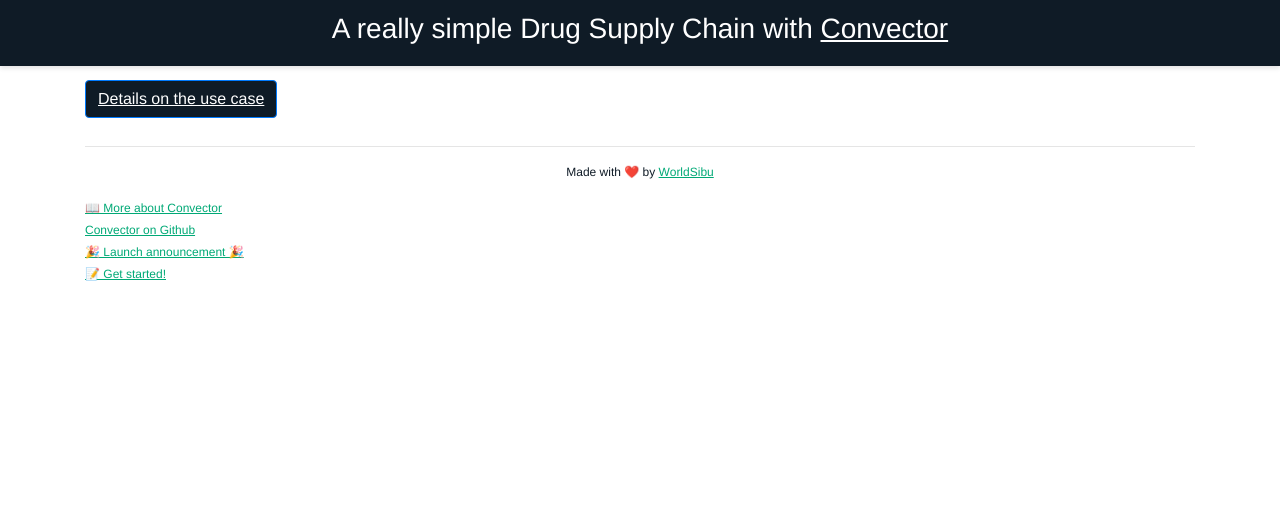
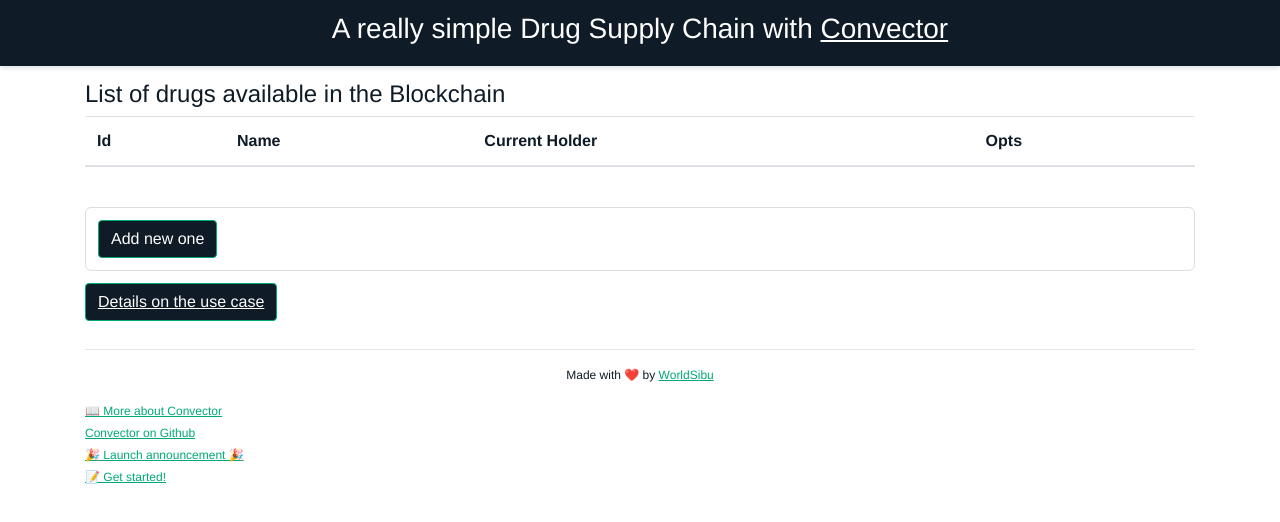
Before and after one commit to worldsibu/convector-example-drug-supply-chain, an Angular app in the folder @worldsibu/ui/: page / in a window 1280 px wide. Shown: the top 522 px of the page. Built offline with nearby package versions, Linux system fonts and the light colour scheme.

Commit message:
simple component for the drugs UI

```diff
--- a/@worldsibu/ui/src/app/app.component.html
+++ b/@worldsibu/ui/src/app/app.component.html
@@ -9,7 +9,10 @@
 <div class="container-fluid body">
   <div class="container">
     <div class="row">
-      <div class="col">
+      <div class="col-12">
+        <app-drugs></app-drugs>
+      </div>
+      <div class="col-12">
         <a class="btn btn-primary" data-toggle="collapse" href="#collapseExample" role="button" aria-expanded="false" aria-controls="collapseExample">
           Details on the use case
         </a>
@@ -53,6 +56,7 @@
         </div>
 
       </div>
+
     </div>
   </div>
 </div>
--- a/@worldsibu/ui/src/app/app.module.ts
+++ b/@worldsibu/ui/src/app/app.module.ts
@@ -3,11 +3,13 @@
 
 
 import { AppComponent } from './app.component';
+import { DrugsComponent } from './components/drugs/drugs.component';
 
 
 @NgModule({
   declarations: [
-    AppComponent
+    AppComponent,
+    DrugsComponent
   ],
   imports: [
     BrowserModule
--- /dev/null
+++ b/@worldsibu/ui/src/app/components/drugs/drugs.component.css
@@ -0,0 +1,6 @@
+.options {
+    border-radius: 6px;
+    border: solid 1px #ddd;
+    padding:12px;
+    margin:12px 0;
+}
--- /dev/null
+++ b/@worldsibu/ui/src/app/components/drugs/drugs.component.html
@@ -0,0 +1,24 @@
+<h4>List of drugs available in the Blockchain</h4>
+<table class="table">
+  <thead>
+    <tr>
+      <th>Id</th>
+      <th>Name</th>
+      <th>Current Holder</th>
+      <th>Opts</th>
+    </tr>
+  </thead>
+  <tbody>
+    <tr>
+      <td></td>
+      <td></td>
+      <td></td>
+      <td></td>
+    </tr>
+  </tbody>
+</table>
+
+<div class="options">
+  <button class="btn btn-primary">Add new one</button>
+
+</div>
--- /dev/null
+++ b/@worldsibu/ui/src/app/components/drugs/drugs.component.ts
@@ -0,0 +1,18 @@
+import { Component, OnInit, ElementRef, ViewChild } from '@angular/core';
+
+@Component({
+  selector: 'app-drugs',
+  templateUrl: './drugs.component.html',
+  styleUrls: [
+    './drugs.component.css'
+  ]
+})
+export class DrugsComponent implements OnInit {
+  ngOnInit(): void {
+
+  }
+
+  constructor() {
+  }
+
+}
--- a/@worldsibu/ui/src/styles.css
+++ b/@worldsibu/ui/src/styles.css
@@ -16,7 +16,7 @@
 h2,
 h3,
 h4 {
-  font-weight: 300;
+    font-weight: 300;
 }
 
 a {
@@ -25,5 +25,12 @@
 }
 
 .btn.btn-primary {
+    border-color: #00a976;
     background: #0f1b26;
 }
+
+.btn.btn-primary:focus {
+    border-color: #0f1b26;
+    color: #0f1b26;
+    background: #00a976;
+}
```
Also changed, not shown: @worldsibu/ui/src/components/drugs/drugs.component.css (deleted), @worldsibu/ui/src/components/drugs/drugs.component.html (deleted), @worldsibu/ui/src/components/drugs/drugs.component.ts (deleted).
